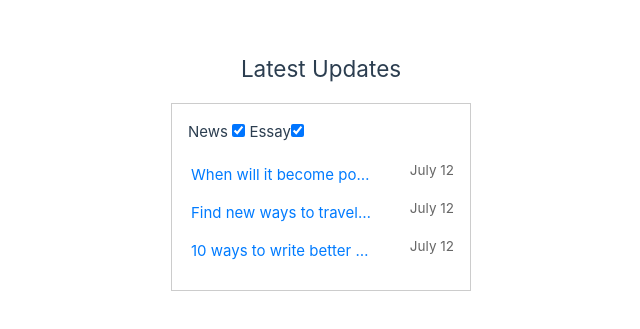
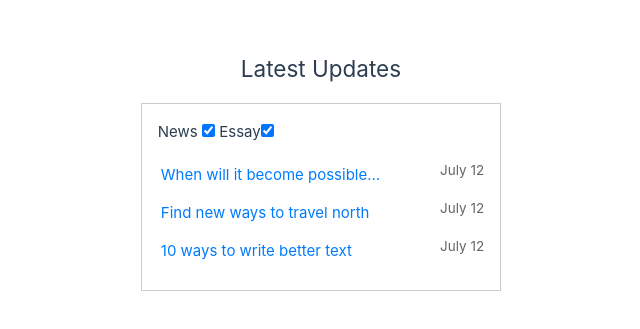
Before and after one commit to turbolukoshko/cr-news, a Vue app: page / in a window 1280 px wide. Shown: the part 229-558 px from the top of the page, without its empty margins (319-959 px from the left). Built offline with nearby package versions, Linux system fonts and the light colour scheme.

Commit message:
updated styles, updated README.md and added screenshot

```diff
--- a/src/components/LatestArticles.vue
+++ b/src/components/LatestArticles.vue
@@ -118,7 +118,8 @@ export default defineComponent({
 
 <style scoped lang="scss">
 .latest-updates {
-  width: 300px;
+  width: 100%;
+  max-width: 500px;
   border: 1px solid #ccc;
   padding: 16px;
   box-sizing: border-box;
```
Also changed, not shown: src/assets/screenshot.png (added), 1 other file (tests, documents, lock files or other folders).
